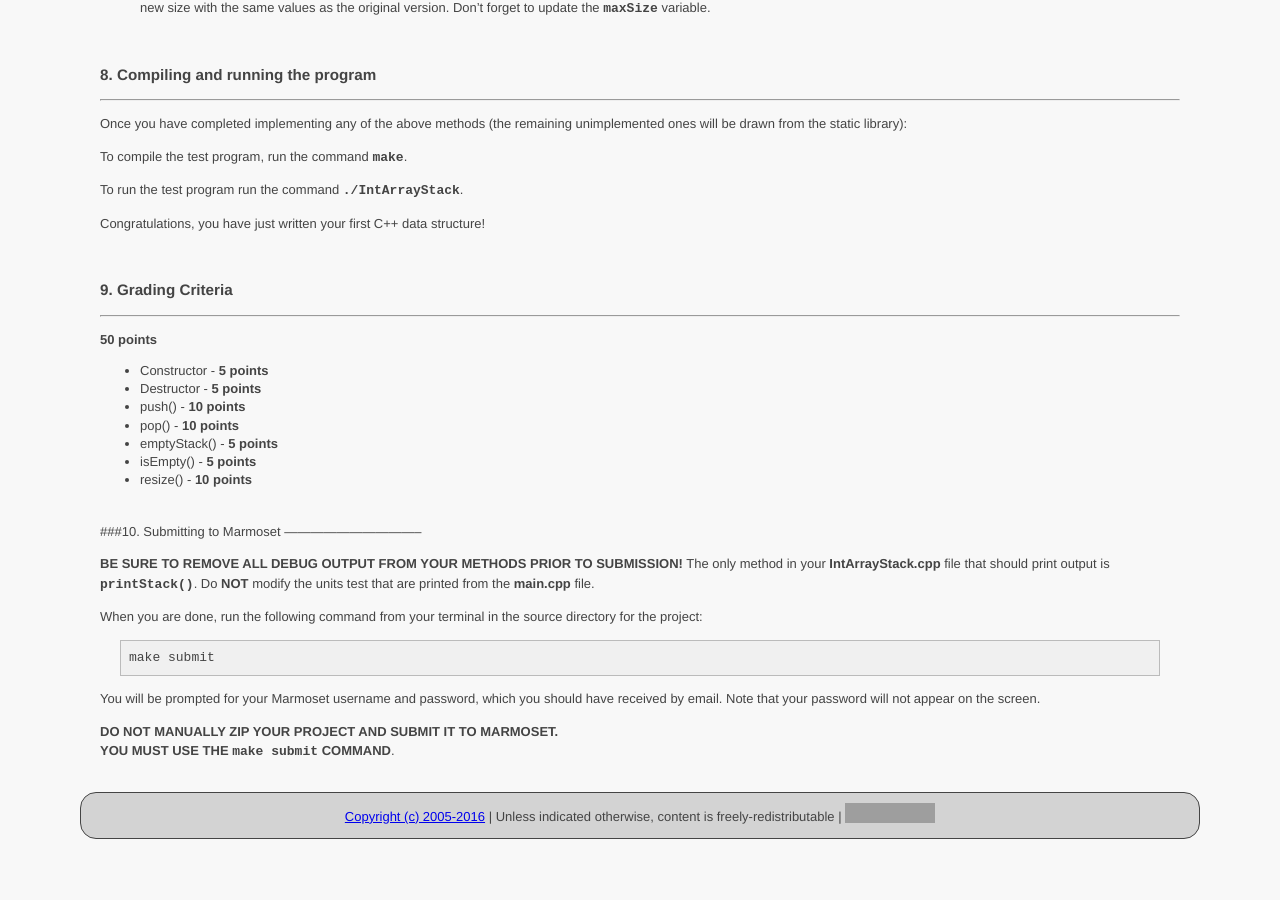
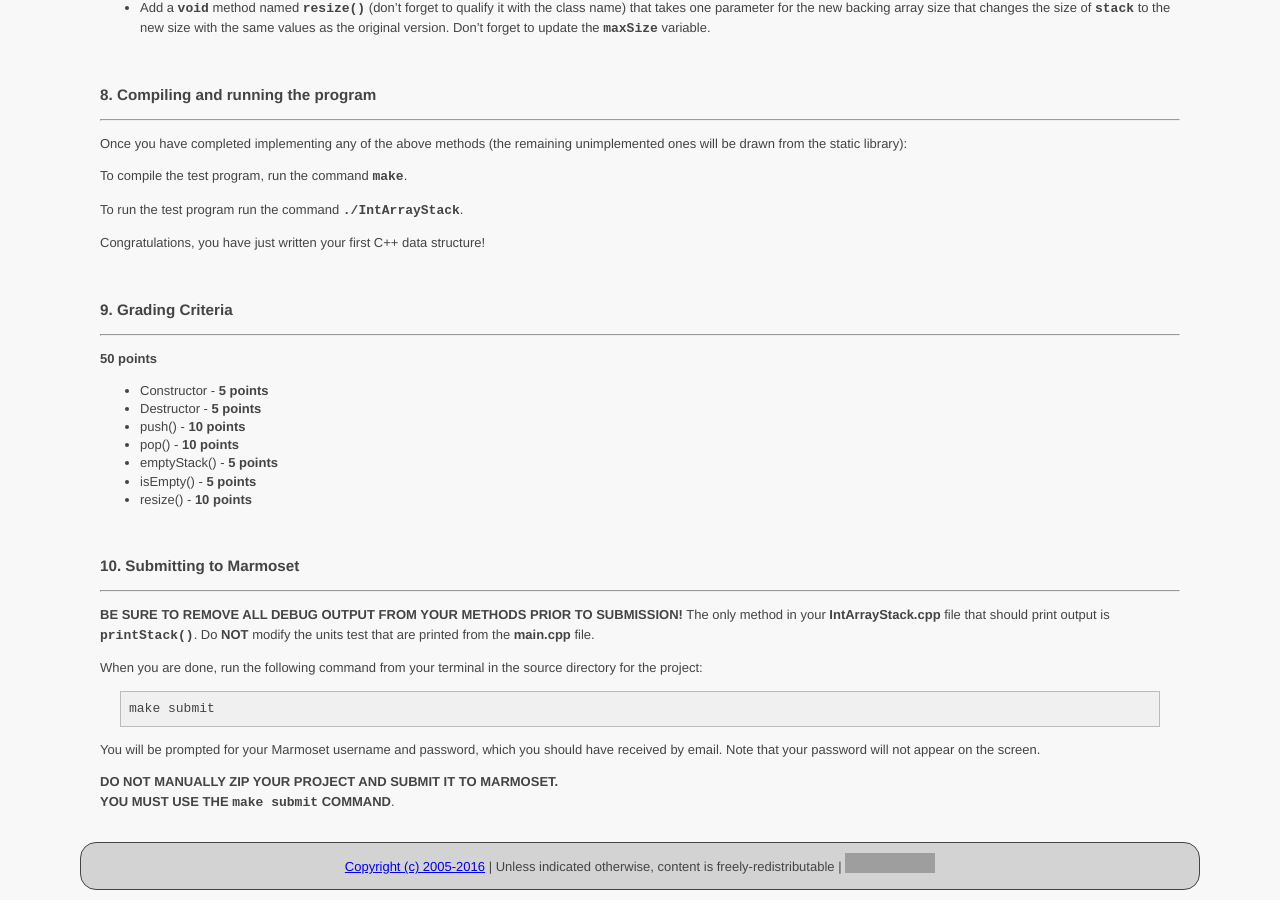
Before and after one commit to ycpcs/cs350-fall2016, a Jekyll site: the page built from assign/assign01.md, in a window 1280 px wide and 900 px high, scrolled down 2676 px. Built offline with Jekyll 4.4.1, drawn with Linux system fonts in a browser that asks for light colours; before the commit the page ends 3525 px from its top, so only the background shows below that; grey boxes are pictures that could not be loaded.

Commit message:
added some assignments

````diff
--- a/assign/assign01.md
+++ b/assign/assign01.md
@@ -5,6 +5,7 @@ title: "Assignment 1: Integer Array Stack"
 ---
 
 
+<br>
 In this assignment, you will implement a stack data structure that contains (non-negative) integer values. The stack
 will be backed by an array which will be dynamically resized for space efficiency.
 
@@ -238,9 +239,12 @@ Congratulations, you have just written your first C++ data structure!
 * resize() - **10 points**
 
 
+
 <br>
-###10. Submitting to Marmoset
---------------------------------
+
+### 10. Submitting to Marmoset
+
+--- --- --- --- --- --- --- --- --- --- --- --- --- --- --- --- --- --- --- --- --- --- --- ---
 
 **BE SURE TO REMOVE ALL DEBUG OUTPUT FROM YOUR METHODS PRIOR TO SUBMISSION!**  The only method in your
 **IntArrayStack.cpp** file that should print output is **```printStack()```**.  Do **NOT** modify the units test that
````
Also changed, not shown: assign/assign02.md (+1 -0 lines).
